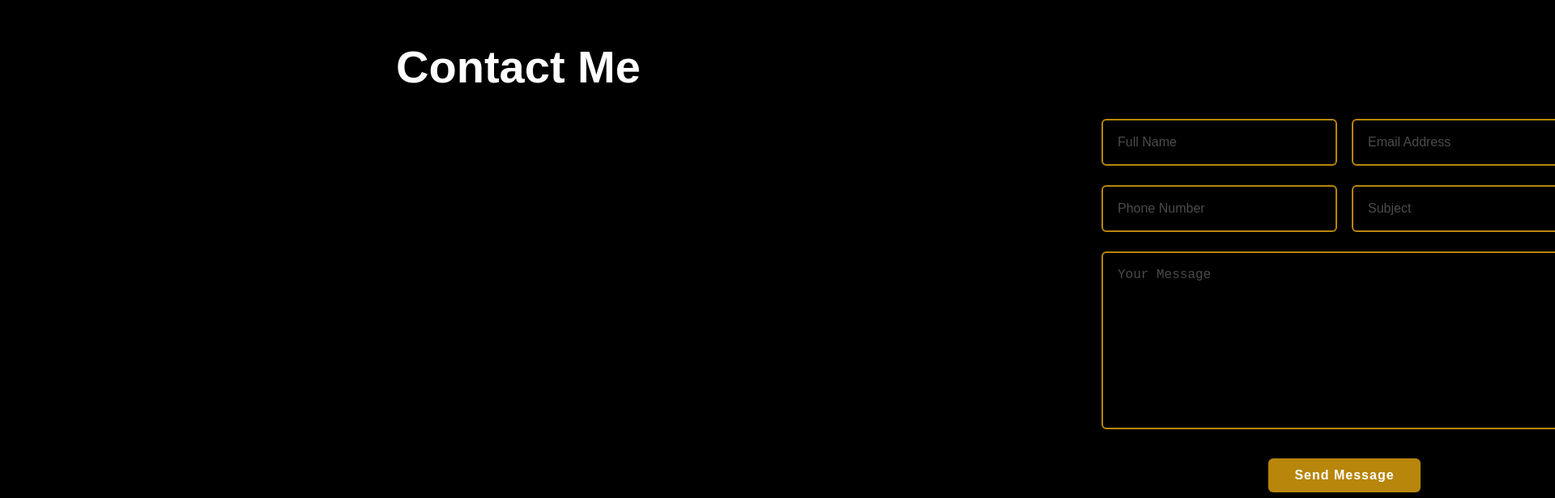
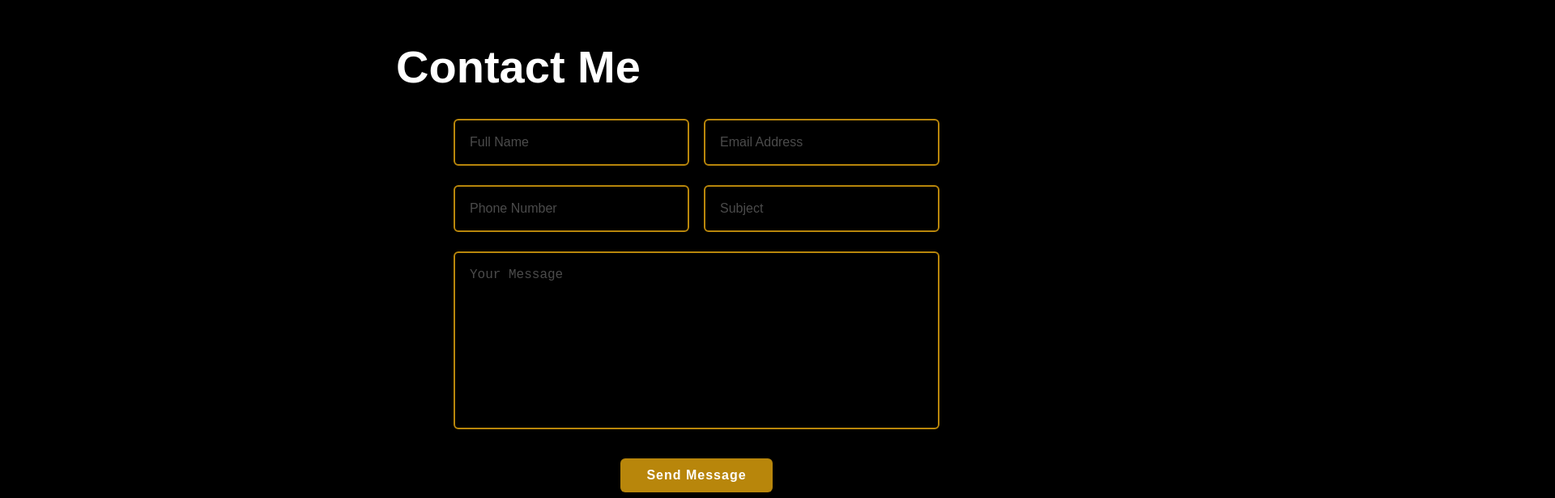
Before and after one commit to StephThom/UX_UI_HW_19, a plain HTML site: page index.html in a window 1280 px wide. Shown: the part 4780-5396 px from the top of the page at 81% size, 1920 px wide, since content can reach past the window. Drawn offline with nearby package versions, Linux system fonts and the light colour scheme.

Commit message:
Update style.css

```diff
--- a/style.css
+++ b/style.css
@@ -323,7 +323,7 @@ h2 {
 .Contact form {
     width: 600px;
     text-align: center;
-    margin-left: 1200px;
+    margin-left: 400px;
 }
 form .input-box {
     display: flex;
```
